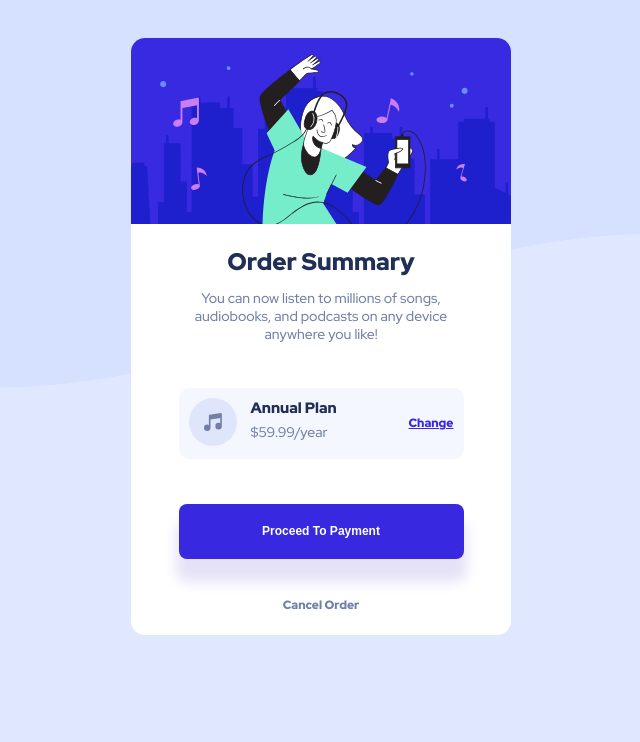
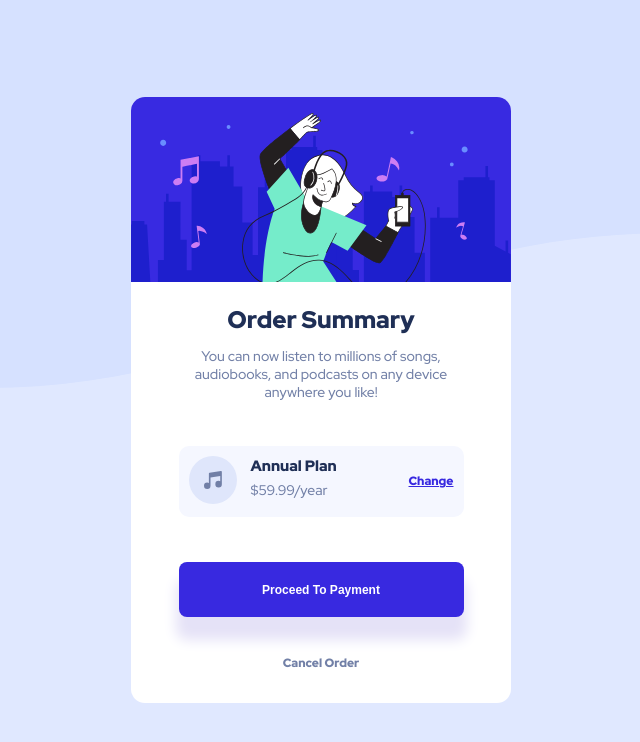
Before and after one commit to vinit717/challenge_2, a plain HTML site: page index.html in a window 1280 px wide. Shown: the whole page, without its empty margins (319-959 px from the left). Drawn offline with Linux system fonts and the light colour scheme.

Commit message:
fix : added main in container

```diff
--- a/index.html
+++ b/index.html
@@ -14,7 +14,7 @@
 
 
 <body>
-  <div class="container">
+  <main class="container">
     <div class="card">
       <div class="card__image">
         <img src="./images/illustration-hero.svg" alt="">
@@ -47,7 +47,7 @@
 
 
     </div>
-  </div>
+  </main>
 
 
 </body>
--- a/style.css
+++ b/style.css
@@ -20,7 +20,7 @@ body{
     background-color: var(--Pale-blue);
 }
 .container{
-    /* min-height: 80vh; */
+    min-height: 100vh;
     /* width: 100vw; */
     display: flex;
     justify-content: center;
@@ -131,7 +131,7 @@ button{
     width:100%;
     text-align: center;
     padding: .75rem;
-    margin-bottom: 1.5rem;
+    margin-bottom: 2.5rem;
 }
 .cancel span:hover{
     color: var(--Dark-blue);
```
